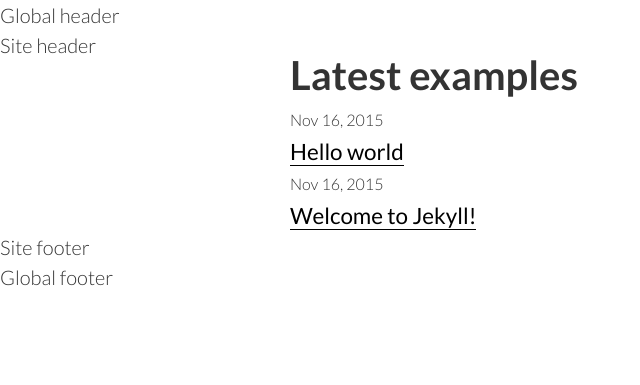
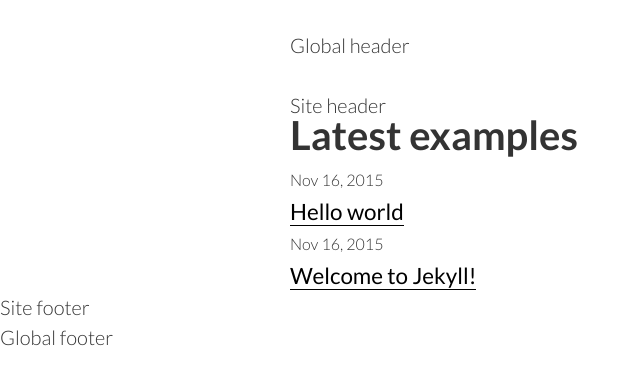
Before and after one commit to routingbyexample/routingbyexample.github.io, a Jekyll site: the page built from index.html, in a window 1280 px wide. Shown: the top 385 px of the page, without its empty margins (0-640 px from the left). Built offline with Jekyll 4.4.1, drawn with Linux system fonts in a browser that asks for light colours.

Commit message:
feat(sass): import headers

```diff
--- a/css/main.scss
+++ b/css/main.scss
@@ -20,6 +20,7 @@
 @import "normalize";
 @import "base";
 @import "sections";
+@import "headers";
 //@import "syntax-highlighting";
 @import "figures";
 @import "iframes";
```
